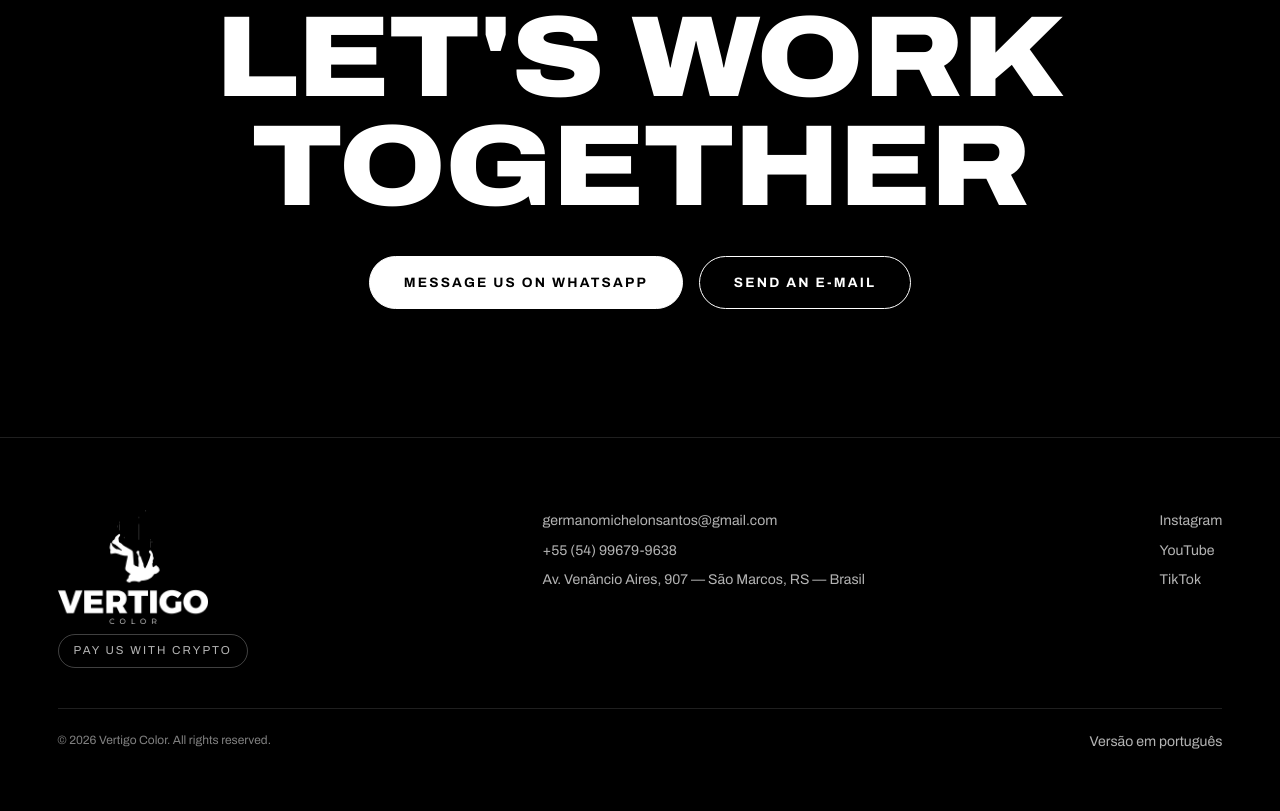
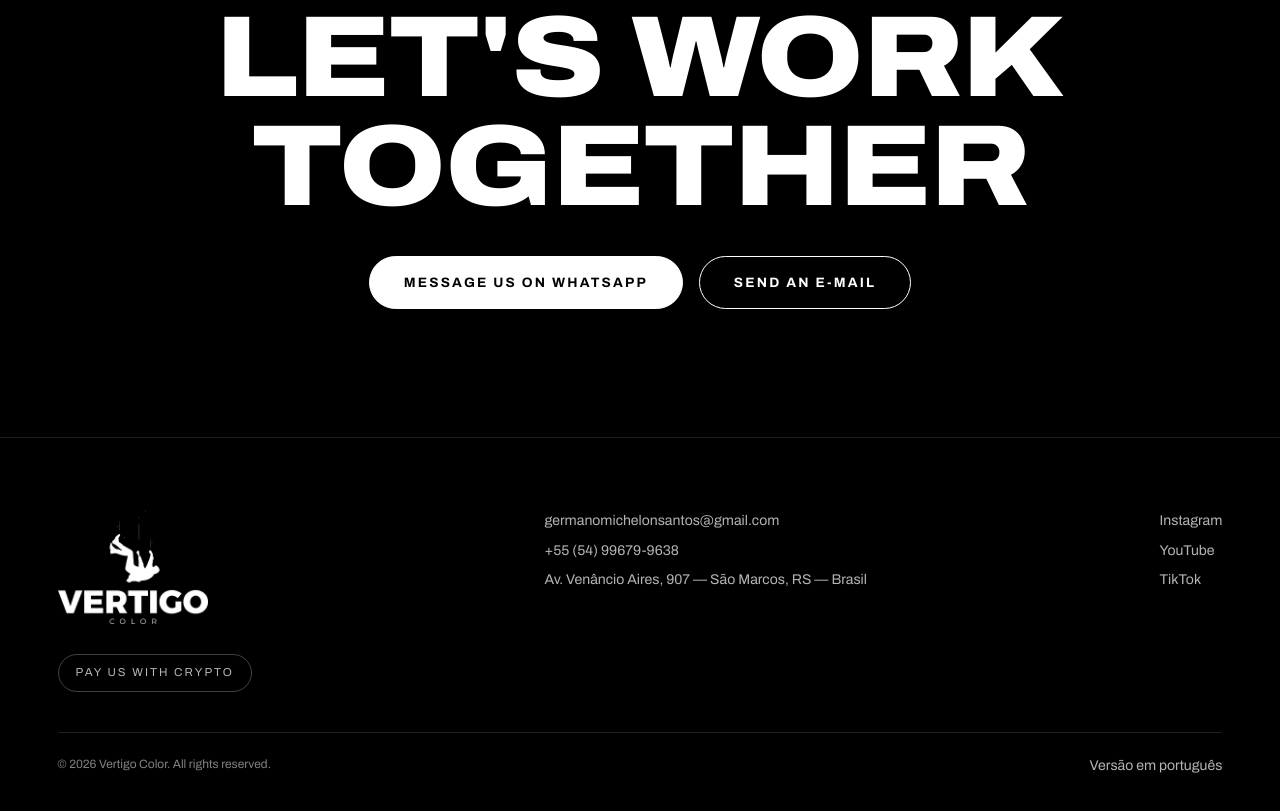
Before and after one commit to germanomichelon/vertigocolor.com, a plain HTML site: page docs/en/index.html in a window 1280 px wide. Shown: the part 4371-5182 px from the top of the page. Before the commit the page ends 5158 px from the top, so only its background shows below. Drawn offline with Linux system fonts and the light colour scheme.

Commit message:
Rodapé: mais respiro entre o logo e o botão Pay us with Crypto
- margem de 10px para 30px, botão um pouco maior e com hover invertido

Co-Authored-By: Claude Fable 5 <noreply@anthropic.com>

```diff
--- a/docs/assets/css/site.css
+++ b/docs/assets/css/site.css
@@ -302,7 +302,8 @@ h1, h2, h3 { font-weight: 800; text-transform: uppercase; line-height: 0.95; let
 .rodape-marca img { width: 150px; height: auto; }
 .rodape p, .rodape a { font-size: 0.88rem; color: var(--b70); }
 .rodape a:hover { color: var(--branco); }
-.rodape .crypto { display: inline-block; margin-top: 10px; border: 1px solid var(--b25); border-radius: 99px; padding: 7px 15px; font-size: 0.72rem; letter-spacing: 0.18em; text-transform: uppercase; }
+.rodape .crypto { display: inline-block; margin-top: 30px; border: 1px solid var(--b25); border-radius: 99px; padding: 9px 17px; font-size: 0.72rem; letter-spacing: 0.18em; text-transform: uppercase; transition: background 0.25s, color 0.25s, border-color 0.25s; }
+.rodape .crypto:hover { background: var(--branco); color: var(--preto); border-color: var(--branco); }
 .rodape-col { display: grid; gap: 8px; }
 .rodape-baixo { max-width: 1360px; margin: 40px auto 0; padding-top: 22px; border-top: 1px solid var(--b12); display: flex; flex-wrap: wrap; gap: 12px; justify-content: space-between; font-size: 0.75rem; color: var(--b50); }
 
```
